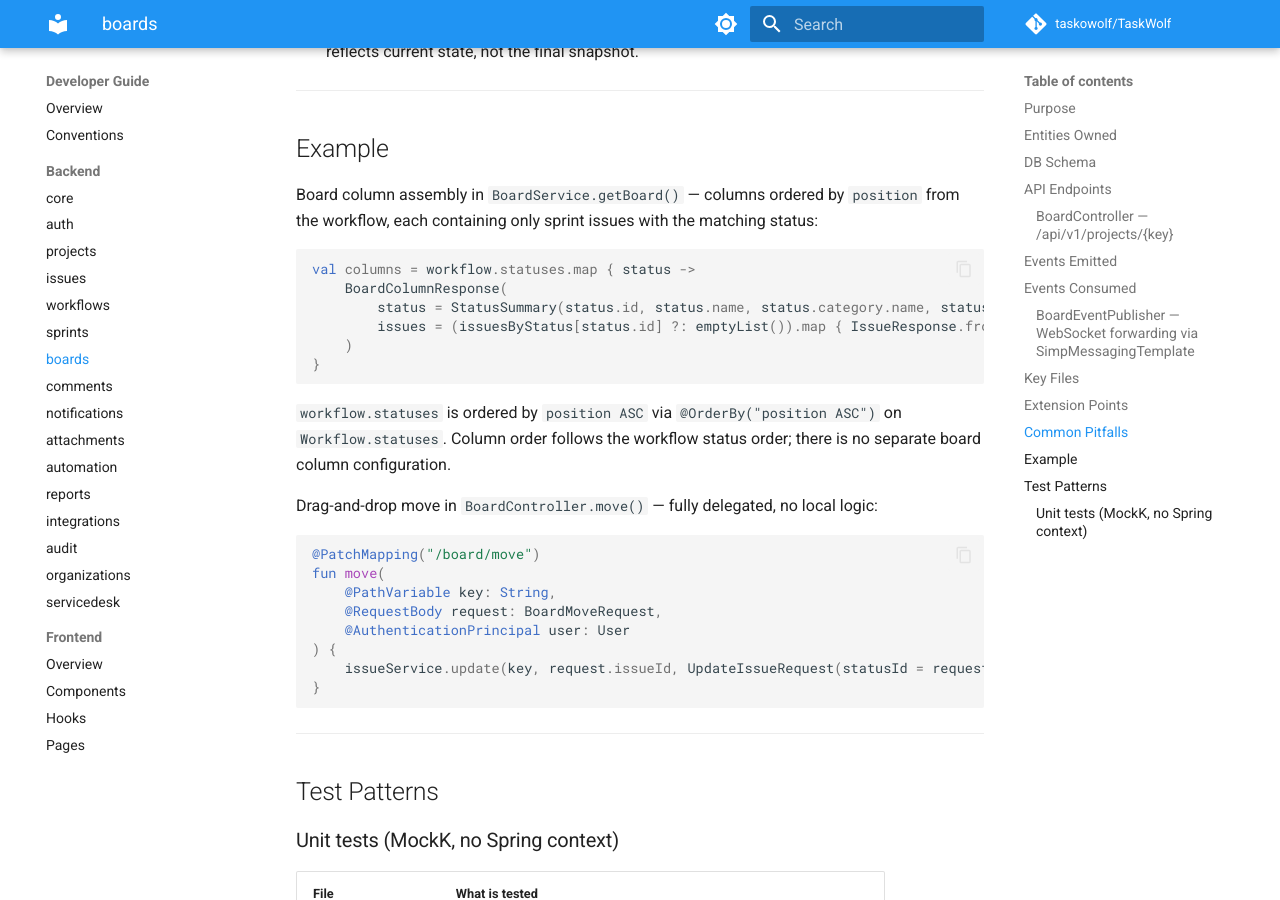
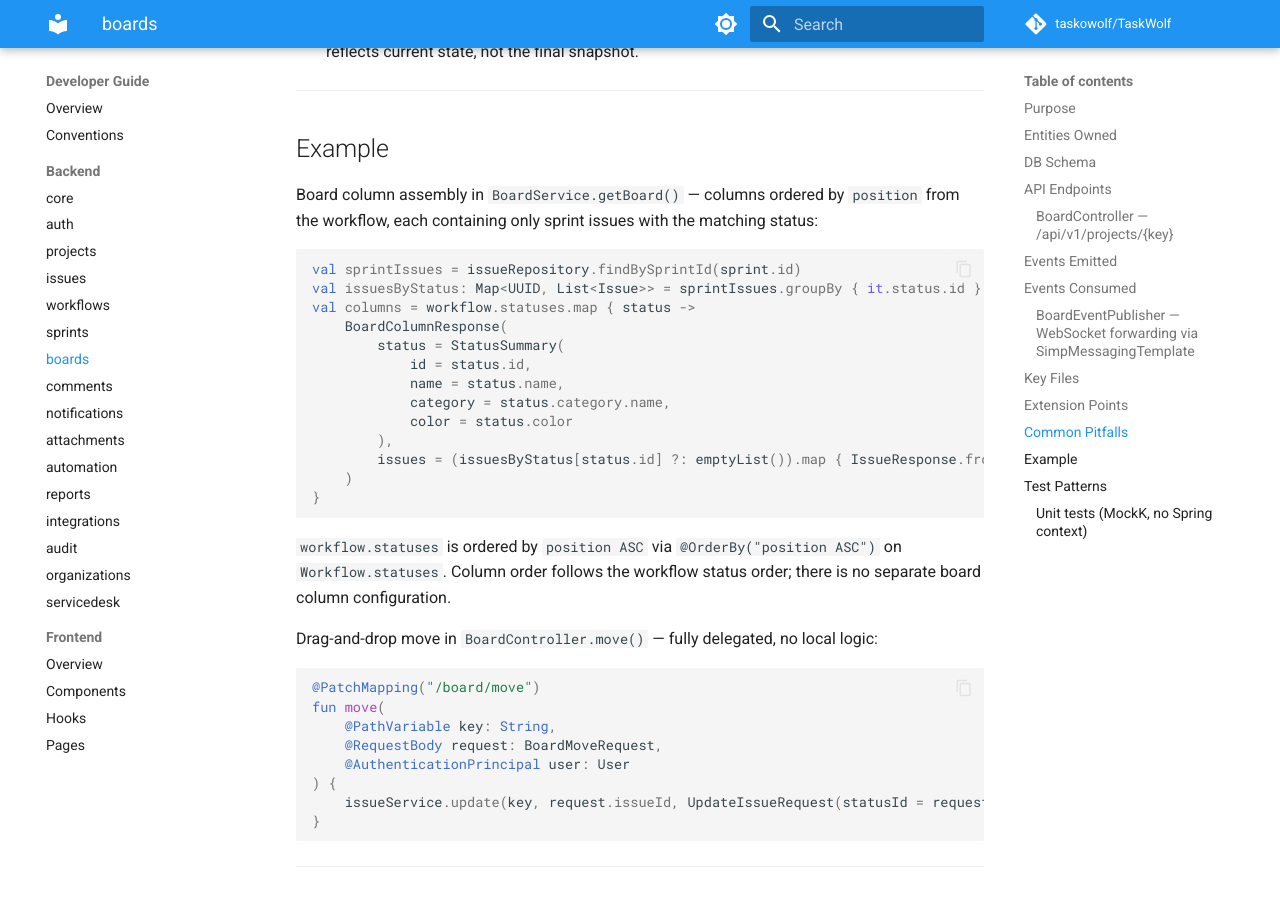
Before and after one commit to WolfTasks/TaskWolf, an MkDocs documentation site: the page built from mkdocs/developer-guide/backend/boards.md, in a window 1280 px wide and 900 px high, scrolled down 3235 px. Built offline with MkDocs 1.6.1 and Material for MkDocs 9.7.7, drawn with Linux system fonts in a browser that asks for light colours; comment, search, counter and statistics services are not loaded.

Commit message:
docs(wiki): fix boards.md snippet length, sprints.md named args

````diff
--- a/mkdocs/developer-guide/backend/boards.md
+++ b/mkdocs/developer-guide/backend/boards.md
@@ -88,9 +88,16 @@ No DB migration is required — boards derive all data from other modules.
 Board column assembly in `BoardService.getBoard()` — columns ordered by `position` from the workflow, each containing only sprint issues with the matching status:
 
 ```kotlin
+val sprintIssues = issueRepository.findBySprintId(sprint.id)
+val issuesByStatus: Map<UUID, List<Issue>> = sprintIssues.groupBy { it.status.id }
 val columns = workflow.statuses.map { status ->
     BoardColumnResponse(
-        status = StatusSummary(status.id, status.name, status.category.name, status.color),
+        status = StatusSummary(
+            id = status.id,
+            name = status.name,
+            category = status.category.name,
+            color = status.color
+        ),
         issues = (issuesByStatus[status.id] ?: emptyList()).map { IssueResponse.from(it) }
     )
 }
````
Also changed, not shown: mkdocs/developer-guide/backend/sprints.md (+1 -1 lines).
